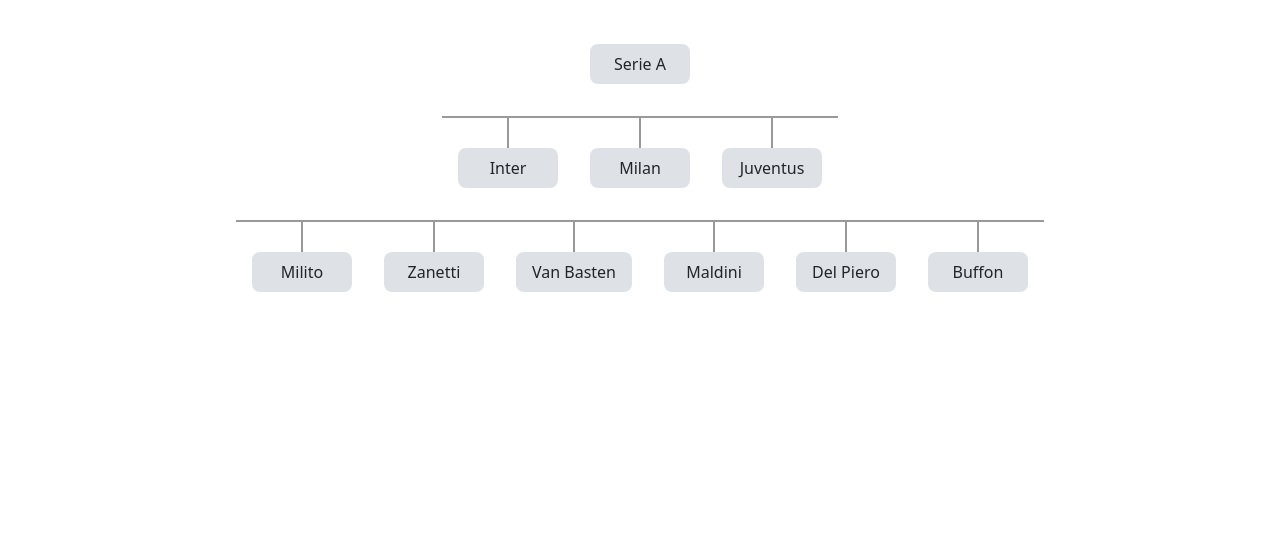
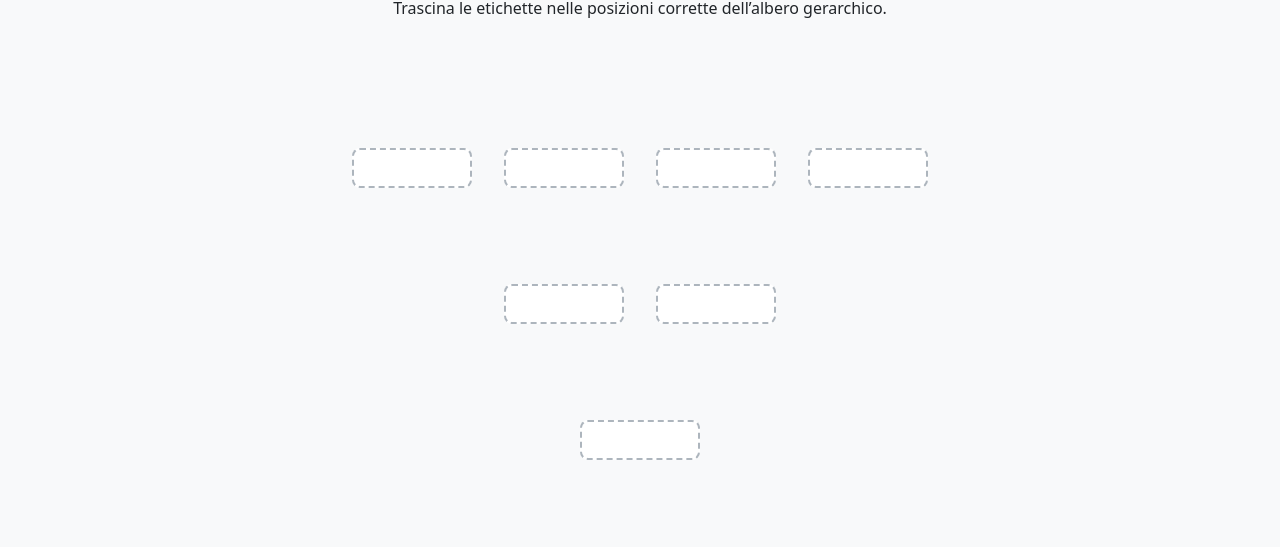
Before and after one commit to salvatorecapolupo/thetree, a plain HTML site: page index.html in a window 1280 px wide. Shown: the part 84-631 px from the top of the page. Drawn offline with nearby package versions, Linux system fonts and the light colour scheme.

Commit message:
Update index.html

```diff
--- a/index.html
+++ b/index.html
@@ -3,9 +3,44 @@
 <head>
   <meta charset="UTF-8" />
   <meta name="viewport" content="width=device-width, initial-scale=1.0"/>
-  <title>Albero N-ario Visivo</title>
+  <title>THE LARCH</title>
   <link href="https://cdn.jsdelivr.net/npm/bootstrap@5.3.3/dist/css/bootstrap.min.css" rel="stylesheet">
   <style>
+    body {
+      background: #f8f9fa;
+    }
+
+    .node-slot, .draggable {
+      min-width: 120px;
+      min-height: 40px;
+      padding: 0.5em;
+      margin: 1em;
+      border-radius: 8px;
+      text-align: center;
+    }
+
+    .node-slot {
+      border: 2px dashed #adb5bd;
+      background: white;
+      cursor: pointer;
+      position: relative;
+    }
+
+    .node-slot.correct {
+      background-color: #d4edda !important;
+      border-color: #28a745;
+    }
+
+    .node-slot.wrong {
+      background-color: #f8d7da !important;
+      border-color: #dc3545;
+    }
+
+    .draggable {
+      background: #dee2e6;
+      cursor: grab;
+    }
+
     .tree-container {
       display: flex;
       flex-direction: column;
@@ -21,76 +56,177 @@
       position: relative;
     }
 
-    .node {
-      background-color: #dee2e6;
-      padding: 0.5rem 1rem;
-      margin: 0 1rem;
-      border-radius: 8px;
-      text-align: center;
-      position: relative;
-      z-index: 1;
-      min-width: 100px;
+    #pool {
+      display: flex;
+      justify-content: center;
+      flex-wrap: wrap;
+      gap: 1em;
+      margin-top: 2em;
+      padding: 1em;
+      border-top: 2px solid #ccc;
     }
 
-    .connector {
-      position: absolute;
-      height: 2rem;
-      width: 2px;
-      background-color: #999;
-      left: 50%;
-      transform: translateX(-50%);
-      top: -2rem;
-      z-index: 0;
+    .drop-hover {
+      background-color: #e2f0ff !important;
     }
 
-    .branch-line {
-      position: absolute;
-      height: 2px;
-      background-color: #999;
-      top: 0;
-      z-index: 0;
+    h1, h2 {
+      text-align: center;
     }
 
-    .tree-level:not(:first-child)::before {
-      content: "";
-      position: absolute;
-      top: -2rem;
-      left: 0;
-      width: 100%;
-      height: 2px;
-      background-color: #999;
+    #result {
+      text-align: center;
+      font-size: 1.2rem;
+      margin-top: 1em;
+    }
+
+    img.footer {
+      display: block;
+      margin: 3rem auto 0;
+      max-width: 300px;
     }
   </style>
 </head>
 <body class="container py-4">
 
-  <h1 class="text-center mb-4">Struttura Albero N-ario</h1>
+  <h1>THE LARCH 🌲</h1>
+  <p class="text-center">Trascina le etichette nelle posizioni corrette dell’albero gerarchico.</p>
 
-  <div class="tree-container">
+  <div class="tree-container" id="tree"></div>
 
-    <!-- Livello 1 -->
-    <div class="tree-level">
-      <div class="node">Serie A</div>
-    </div>
+  <h2>Cesta</h2>
+  <div id="pool"></div>
 
-    <!-- Livello 2 -->
-    <div class="tree-level">
-      <div class="node"><div class="connector"></div>Inter</div>
-      <div class="node"><div class="connector"></div>Milan</div>
-      <div class="node"><div class="connector"></div>Juventus</div>
-    </div>
+  <div class="text-center">
+    <button class="btn btn-primary mt-3" onclick="checkTree()">Verifica</button>
+    <div id="result"></div>
+  </div>
 
-    <!-- Livello 3 -->
-    <div class="tree-level">
-      <div class="node"><div class="connector"></div>Milito</div>
-      <div class="node"><div class="connector"></div>Zanetti</div>
-      <div class="node"><div class="connector"></div>Van Basten</div>
-      <div class="node"><div class="connector"></div>Maldini</div>
-      <div class="node"><div class="connector"></div>Del Piero</div>
-      <div class="node"><div class="connector"></div>Buffon</div>
-    </div>
+  <img src="./the_larch.gif" alt="The Larch" class="footer" />
 
-  </div>
+  <script>
+    const treeData = {
+      "Serie A": {
+        "Milan": {
+          "Maldini": {},
+          "Van Basten": {}
+        },
+        "Juventus": {
+          "Del Piero": {},
+          "Buffon": {}
+        }
+      }
+    };
+
+    const allLabels = [];
+
+    // Ricava una lista ordinata di livelli e aspettative
+    function buildTreeUI(tree, container, level = 0) {
+      const levelDiv = document.getElementById("level-" + level) || document.createElement("div");
+      levelDiv.className = "tree-level";
+      levelDiv.id = "level-" + level;
+
+      for (const key in tree) {
+        const slot = document.createElement("div");
+        slot.className = "node-slot";
+        slot.dataset.expect = key;
+        slot.dataset.level = level;
+        slot.addEventListener("dragover", dragOver);
+        slot.addEventListener("drop", dropHandler);
+        slot.addEventListener("dragleave", dragLeave);
+        levelDiv.appendChild(slot);
+        allLabels.push(key);
+
+        buildTreeUI(tree[key], container, level + 1);
+      }
+
+      if (!document.getElementById(levelDiv.id)) {
+        container.appendChild(levelDiv);
+      }
+    }
+
+    function createDraggable(text) {
+      const el = document.createElement("div");
+      el.className = "draggable";
+      el.setAttribute("draggable", "true");
+      el.textContent = text;
+      el.addEventListener("dragstart", dragStart);
+      return el;
+    }
+
+    function dragStart(e) {
+      e.dataTransfer.setData("text/plain", e.target.textContent);
+      e.dataTransfer.effectAllowed = "move";
+      document.querySelectorAll(".draggable").forEach(el => el.classList.remove("being-dragged"));
+      e.target.classList.add("being-dragged");
+    }
+
+    function dropHandler(e) {
+      e.preventDefault();
+      e.target.classList.remove("drop-hover");
+
+      const label = e.dataTransfer.getData("text/plain");
+      const draggedEl = document.querySelector(".draggable.being-dragged");
+
+      if (!draggedEl || e.target.querySelector(".draggable")) return;
+
+      // Rimuovi da origine
+      draggedEl.remove();
+
+      // Inserisci nello slot
+      const newEl = createDraggable(label);
+      e.target.innerHTML = "";
+      e.target.appendChild(newEl);
+    }
+
+    function dragOver(e) {
+      e.preventDefault();
+      e.dataTransfer.dropEffect = "move";
+      e.target.classList.add("drop-hover");
+    }
+
+    function dragLeave(e) {
+      e.target.classList.remove("drop-hover");
+    }
+
+    function checkTree() {
+      let correct = 0;
+      const total = allLabels.length;
+
+      document.querySelectorAll(".node-slot").forEach(slot => {
+        slot.classList.remove("correct", "wrong");
+
+        const expected = slot.dataset.expect;
+        const placed = slot.querySelector(".draggable")?.textContent;
+
+        if (placed === expected) {
+          correct++;
+          slot.classList.add("correct");
+        } else if (placed) {
+          slot.classList.add("wrong");
+        }
+      });
+
+      const result = document.getElementById("result");
+      result.textContent = `${correct} su ${total} corretti`;
+
+      const ctx = new (window.AudioContext || window.webkitAudioContext)();
+      const osc = ctx.createOscillator();
+      osc.type = "square";
+      osc.frequency.setValueAtTime(correct === total ? 880 : 220, ctx.currentTime);
+      osc.connect(ctx.destination);
+      osc.start();
+      osc.stop(ctx.currentTime + 0.2);
+    }
+
+    // INIT
+    buildTreeUI(treeData, document.getElementById("tree"));
+
+    // Shuffle e riempi la cesta
+    const pool = document.getElementById("pool");
+    allLabels.sort(() => Math.random() - 0.5);
+    allLabels.forEach(label => pool.appendChild(createDraggable(label)));
+  </script>
 
 </body>
 </html>
```
